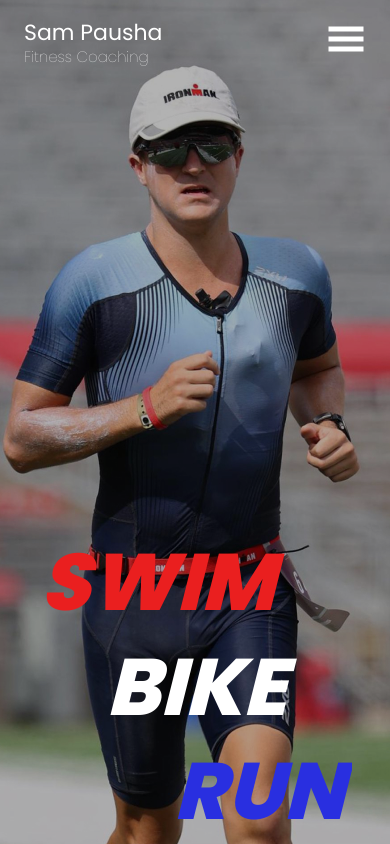
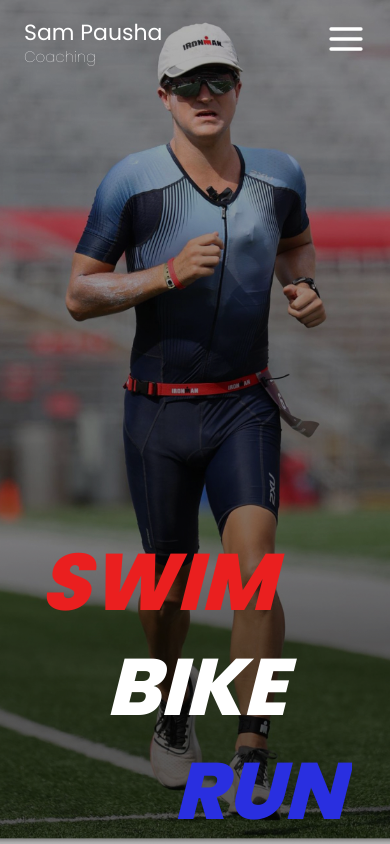
Before and after one commit to khintz34/sampaushacoaching, a Next.js app: page / in a window 390 px wide. Built offline with nearby package versions, Linux system fonts and the light colour scheme.

Commit message:
mobielHero

```diff
--- a/src/components/Hero/Hero.module.scss
+++ b/src/components/Hero/Hero.module.scss
@@ -23,36 +23,6 @@
     position: fixed;
     top: 0;
   }
-}
-
-.logoName {
-  font-style: normal;
-  font-weight: 400;
-  font-size: 22px;
-  height: 3.5vh;
-}
-
-.logoLabel {
-  font-style: normal;
-  font-weight: 100;
-  font-size: 15px;
-  height: auto;
-}
-
-@media (max-width: 768px) {
-  .logoName,
-  .logoLabel {
-    width: 50vw;
-  }
-}
-
-.logo {
-  width: 30vw;
-  max-width: 80vw;
-  display: flex;
-  flex-direction: column;
-  justify-content: center;
-  gap: 0vh;
 }
 
 .hamburgerIcon:hover {
@@ -143,6 +113,10 @@
   width: 100vw;
 }
 
+.mobileImage {
+  position: relative;
+}
+
 @media (max-width: 768px) {
   .desktopImage {
     display: none;
--- a/src/components/Hero/Hero.tsx
+++ b/src/components/Hero/Hero.tsx
@@ -1,12 +1,14 @@
 "use client";
 import HeroDesktop from "../../assets/images/HeroDesktop.jpg";
 import MobileThree from "../../assets/images/mobileThree.jpg";
+import HeroMobile from "../../assets/images/MobileHerov1.jpg";
 import Image from "next/image";
 import styles from "./Hero.module.scss";
-import { GiHamburgerMenu } from "react-icons/gi";
+import { FiMenu } from "react-icons/fi";
 import { IconContext } from "react-icons";
 import { useEffect, useState } from "react";
 import { useMediaQuery } from "react-responsive";
+import { Logo } from "../Logo/Logo";
 
 // todo create comp for Logo
 // todo media query for ipad
@@ -19,23 +21,22 @@ export function Hero() {
   return (
     <main className={styles.main}>
       <div className={styles.header}>
-        <div className={styles.logo}>
-          <h1 className={styles.logoName}>Sam Pausha</h1>
-          <h2 className={styles.logoLabel}>Fitness Coaching</h2>
-        </div>
+        <Logo />
         <div className={styles.hamburgerIcon}>
           <IconContext.Provider value={{ size: ICON_SIZE }}>
-            <GiHamburgerMenu />
+            <FiMenu />
           </IconContext.Provider>
         </div>
       </div>
       <div className={styles.imageWrapper}>
         <div className={`${styles.mobileImage} ${styles.image}`}>
           <Image
-            src={MobileThree}
-            objectFit={"contain"}
+            src={HeroMobile}
+            objectFit="cover"
             alt="Sam Pausha running in the Madison Ironman"
-            className={styles.heroImage}
+            className={`${styles.heroImage}`}
+            objectPosition="50% 50%"
+            layout="fill"
           />
         </div>
         <div className={`${styles.desktopImage} ${styles.image}`}>
--- /dev/null
+++ b/src/components/Logo/Logo.module.scss
@@ -0,0 +1,29 @@
+.logoName {
+  font-style: normal;
+  font-weight: 400;
+  font-size: 22px;
+  height: 3.5vh;
+}
+
+.logoLabel {
+  font-style: normal;
+  font-weight: 100;
+  font-size: 15px;
+  height: auto;
+}
+
+@media (max-width: 768px) {
+  .logoName,
+  .logoLabel {
+    width: 50vw;
+  }
+}
+
+.logo {
+  width: 30vw;
+  max-width: 80vw;
+  display: flex;
+  flex-direction: column;
+  justify-content: center;
+  gap: 0vh;
+}
--- /dev/null
+++ b/src/components/Logo/Logo.tsx
@@ -0,0 +1,10 @@
+import styles from "./Logo.module.scss";
+
+export function Logo() {
+  return (
+    <div className={styles.logo}>
+      <h1 className={styles.logoName}>Sam Pausha</h1>
+      <h2 className={styles.logoLabel}>Coaching</h2>
+    </div>
+  );
+}
```
Also changed, not shown: src/assets/images/MobileHerov1.jpg (added), src/assets/images/mobileTwo.jpg (added).
